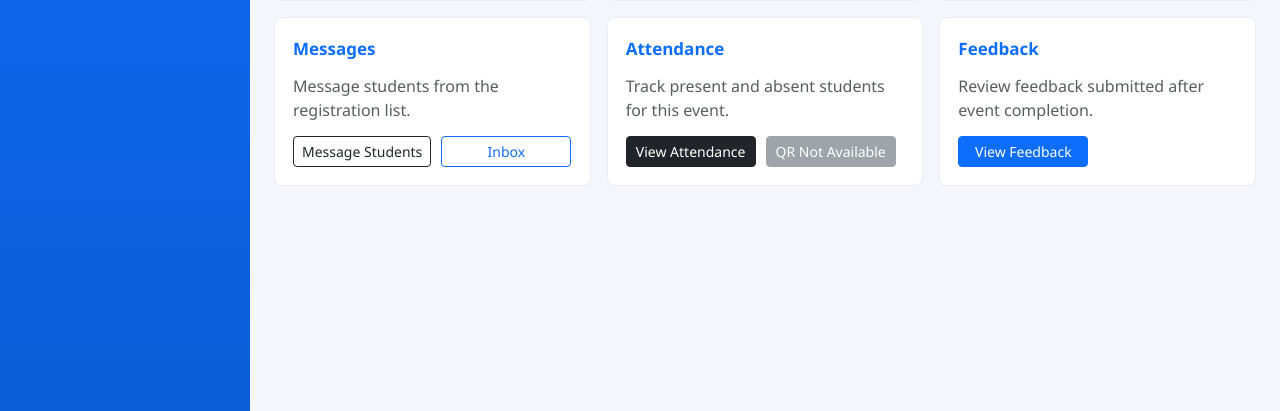
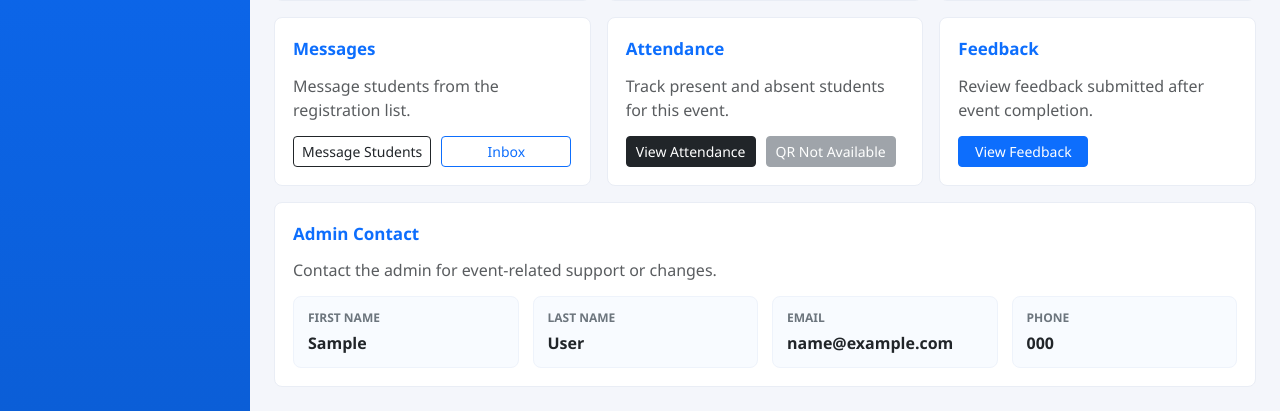
Before and after one commit to malikhasham712-tech/uems-final-year-project, a Django app: page /event/1/manage/ in a window 1280 px wide. Shown: the part 521-932 px from the top of the page. Run offline with Django 5.2, Linux system fonts and the light colour scheme; a user stored in the database is signed in; tables that the repository leaves empty hold one stand-in row (values such as "Sample post"); grey boxes marked "Sample" are stand-in pictures; data that the repository does not hold is empty.

Commit message:
admin contact detail added in organizer dashboard

```diff
--- a/uems/events/templates/events/manage_event.html
+++ b/uems/events/templates/events/manage_event.html
@@ -83,6 +83,43 @@
 
     .action-stack .btn {
         min-width: 130px;
+    }
+
+    .admin-contact-card {
+        margin-top: 16px;
+        background: white;
+        border: 1px solid #e9edf5;
+        border-radius: 8px;
+        padding: 18px;
+    }
+
+    .admin-contact-grid {
+        display: grid;
+        grid-template-columns: repeat(auto-fit, minmax(190px, 1fr));
+        gap: 14px;
+        margin-top: 14px;
+    }
+
+    .admin-contact-item {
+        background: #f8fbff;
+        border: 1px solid #eef3fb;
+        border-radius: 8px;
+        padding: 12px 14px;
+        min-width: 0;
+    }
+
+    .admin-contact-label {
+        color: #6c757d;
+        font-size: 12px;
+        font-weight: 700;
+        margin-bottom: 4px;
+        text-transform: uppercase;
+    }
+
+    .admin-contact-value {
+        color: #212529;
+        font-weight: 700;
+        overflow-wrap: anywhere;
     }
 
     @media(max-width:768px) {
@@ -276,6 +313,43 @@
 
     </div>
 
+    <div class="admin-contact-card">
+        <div class="section-title">Admin Contact</div>
+        <p class="mb-0 text-muted">
+            Contact the admin for event-related support or changes.
+        </p>
+
+        <div class="admin-contact-grid">
+            <div class="admin-contact-item">
+                <div class="admin-contact-label">First Name</div>
+                <div class="admin-contact-value">
+                    {{ admin_contact.first_name|default:"Not added" }}
+                </div>
+            </div>
+
+            <div class="admin-contact-item">
+                <div class="admin-contact-label">Last Name</div>
+                <div class="admin-contact-value">
+                    {{ admin_contact.last_name|default:"Not added" }}
+                </div>
+            </div>
+
+            <div class="admin-contact-item">
+                <div class="admin-contact-label">Email</div>
+                <div class="admin-contact-value">
+                    {{ admin_contact.email|default:"Not added" }}
+                </div>
+            </div>
+
+            <div class="admin-contact-item">
+                <div class="admin-contact-label">Phone</div>
+                <div class="admin-contact-value">
+                    {{ admin_contact.profile.phone|default:"Not added" }}
+                </div>
+            </div>
+        </div>
+    </div>
+
 </div>
 
 {% endblock %}
--- a/uems/events/views.py
+++ b/uems/events/views.py
@@ -277,6 +277,14 @@ def manage_event(request, event_id):
 
     total_registrations = registrations.count()
     total_attendance = attendance.count()
+    admin_contact = User.objects.filter(
+        is_superuser=True,
+        is_active=True
+    ).select_related(
+        "profile"
+    ).order_by(
+        "id"
+    ).first()
 
     return render(request, "events/manage_event.html", {
         "event": event,
@@ -287,6 +295,7 @@ def manage_event(request, event_id):
         "total_absent": max(total_registrations - total_attendance, 0),
         "total_feedback": feedbacks.count(),
         "total_announcements": announcements.count(),
+        "admin_contact": admin_contact,
         "role": "admin" if request.user.is_superuser else "organizer",
         **notif_context(request)
     })
```
